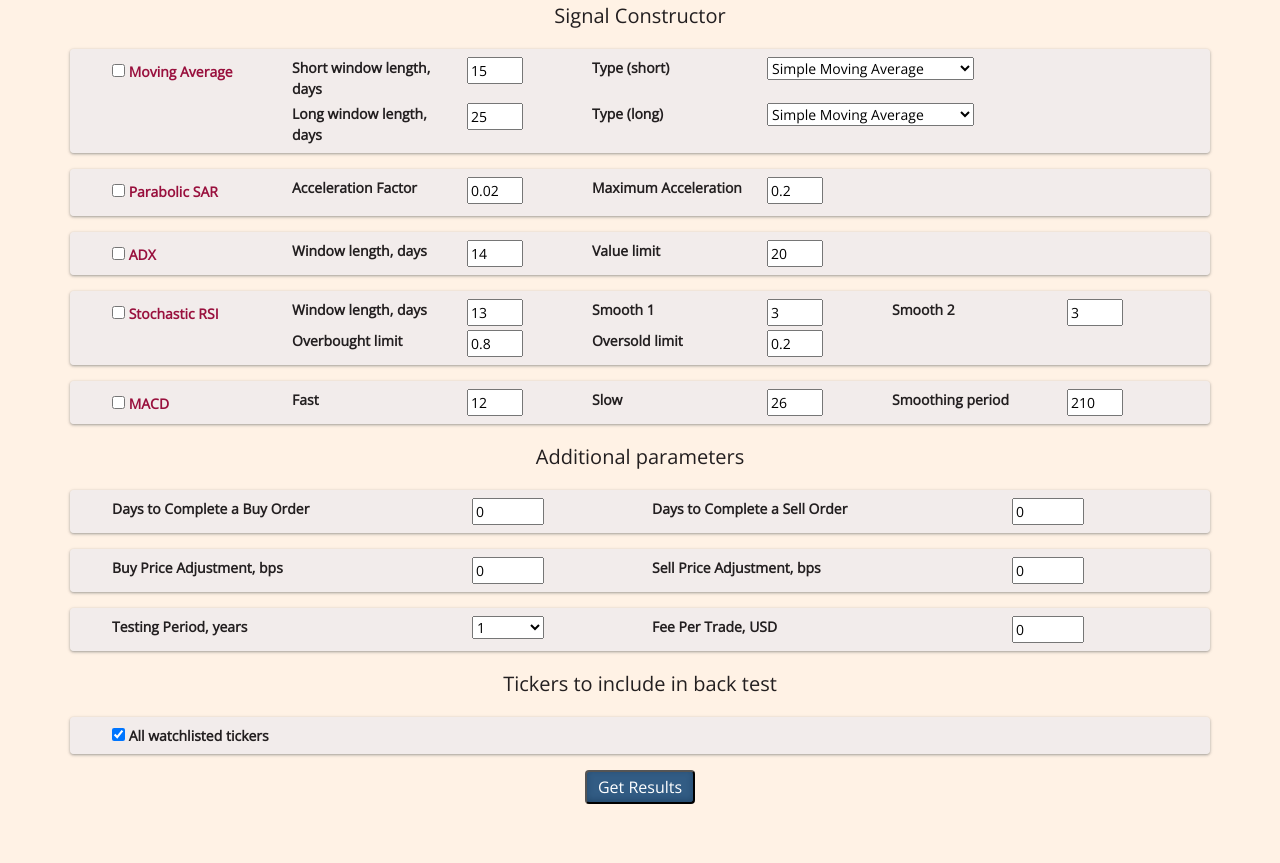
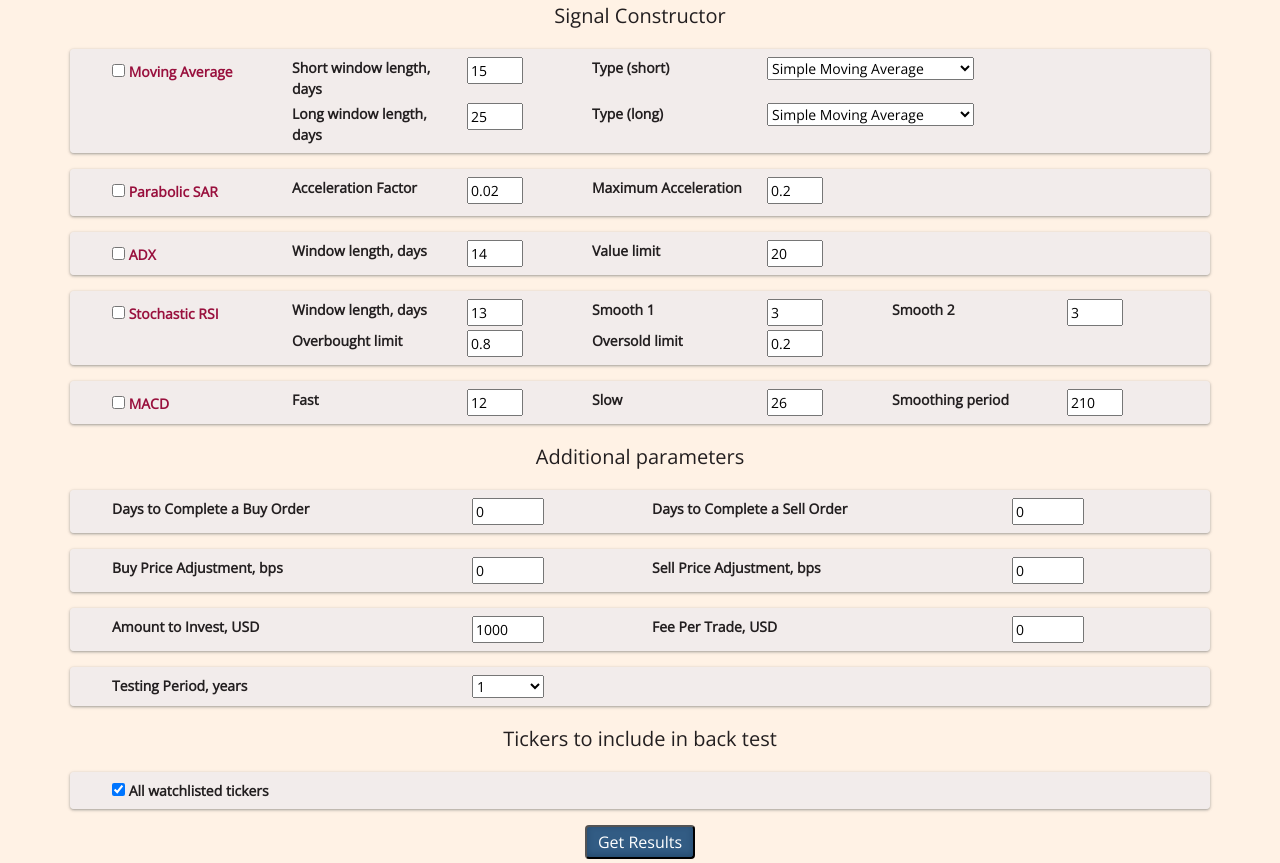
Before and after one commit to ahsamt/MyStockScreener, a Django app: page /backtester in a window 1280 px wide. Shown: the part 223-1086 px from the top of the page. Before the commit the page ends 1027 px from the top, so only its background shows below. Run offline with Django 4.2, Linux system fonts and the light colour scheme; a user stored in the database is signed in; data comes from the database, SQL or seed files in the repository; some libraries are stand-ins or nearby versions.

Commit message:
amount to invest added to backtester form and template

```diff
--- a/stock_screener/forms.py
+++ b/stock_screener/forms.py
@@ -72,12 +72,15 @@ class BacktestForm(SignalForm):
     sell_price_adjustment = forms.IntegerField(label='Sell Price Adjustment, bps', min_value=0, max_value=10,
                                                initial="0",
                                                widget=forms.NumberInput(attrs={'style': 'width:9ch'}))
+    amount_to_invest = forms.IntegerField(label='Amount to Invest, USD', initial=1000,
+                                          widget=forms.NumberInput(attrs={'style': 'width:9ch'}))
+
+    fee_per_trade = forms.IntegerField(label='Fee Per Trade, USD', initial=0,
+                                       widget=forms.NumberInput(attrs={'style': 'width:9ch'}))
 
     num_years = forms.ChoiceField(label='Testing Period, years', initial=1,
                                   choices=[(1, 1), (2, 2), (3, 3), (4, 4), (5, 5)],
                                   widget=forms.Select(attrs={'style': 'width:9ch'}))
-    fee_per_trade = forms.IntegerField(label='Fee Per Trade, USD', initial=0,
-                                      widget=forms.NumberInput(attrs={'style': 'width:9ch'}))
 
     def __init__(self, user, *args, **kwargs):
         super(BacktestForm, self).__init__(*args, *kwargs)
--- a/stock_screener/templates/stock_screener/backtester.html
+++ b/stock_screener/templates/stock_screener/backtester.html
@@ -116,10 +116,10 @@
                                 <div class="col-6">
                                     <div class="row">
                                         <div class="col-8">
-                                            {{  stockForm.num_years.label }}
+                                            {{  stockForm.amount_to_invest.label }}
                                         </div>
                                         <div class="col-4">
-                                            {{ stockForm.num_years }}
+                                            {{ stockForm.amount_to_invest }}
                                         </div>
                                     </div>
 
@@ -136,6 +136,20 @@
 
                                 </div>
                             </div>
+
+                        <div class="backtest-params row mt-3">
+
+                                <div class="col-6">
+                                    <div class="row">
+                                        <div class="col-8">
+                                            {{  stockForm.num_years.label }}
+                                        </div>
+                                        <div class="col-4">
+                                            {{ stockForm.num_years }}
+                                        </div>
+                                    </div>
+                                </div>
+                        </div>
 
                             <h3 class="centre mt-3">Tickers to include in back test</h3>
 
--- a/stock_screener/views.py
+++ b/stock_screener/views.py
@@ -605,6 +605,7 @@ def backtester(request):
                 sell_price_adjustment = backtestForm.cleaned_data["sell_price_adjustment"]
                 num_years = backtestForm.cleaned_data["num_years"]
                 fee_per_trade = backtestForm.cleaned_data["fee_per_trade"]
+                amount_to_invest = backtestForm.cleaned_data["amount_to_invest"]
 
                 tickers = backtestForm.cleaned_data['tickers']
 
@@ -648,7 +649,7 @@ def backtester(request):
 
                 for ticker in tickers:
                     # Preparing a dataframe for the period of time indicated by the user + 12 months for calculations
-                    startDateInternal = get_date_within_df(existingStocks, startDateInternal)
+                    #startDateInternal = get_date_within_df(existingStocks[ticker], startDateInternal)
                     stock = existingStocks[ticker].copy().loc[startDateInternal:, :]
 
                     # removing NaN values from the stock data
```
